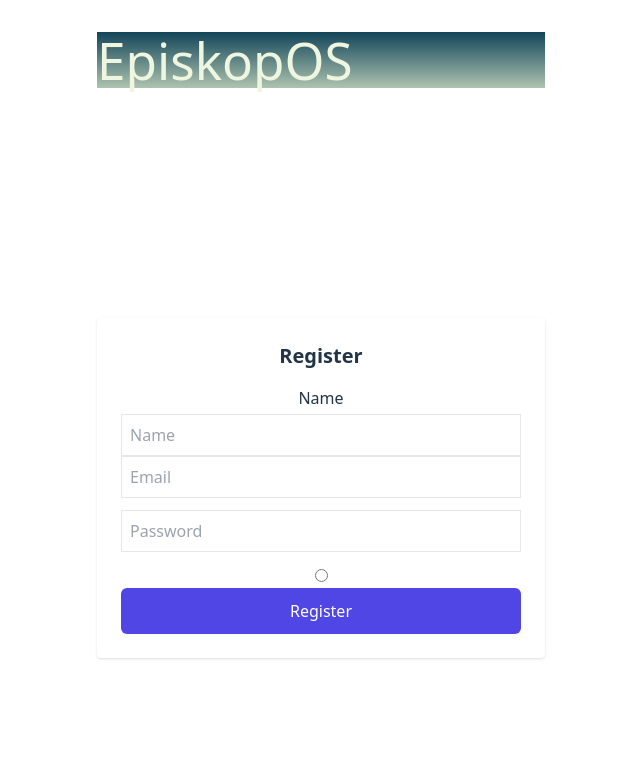
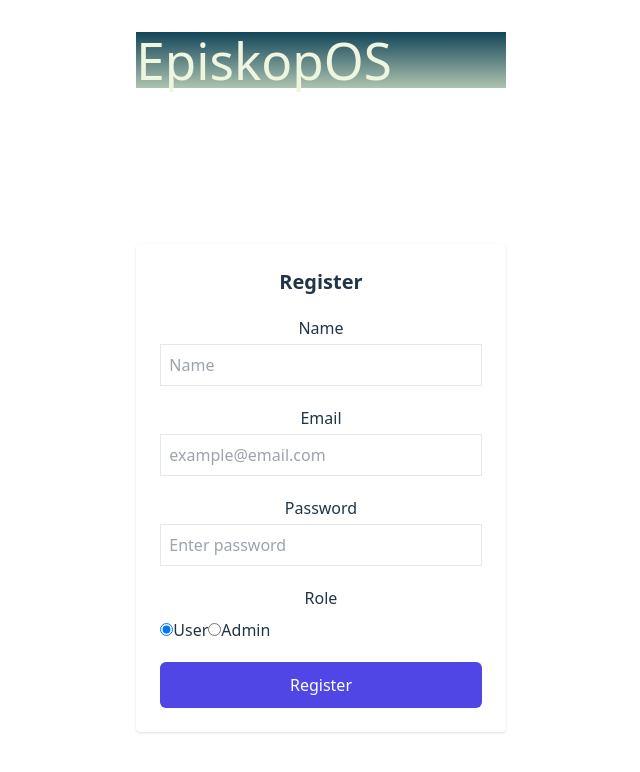
Before and after one commit to NduNdu21/EpiskopOS, a React (Vite) app in the folder frontend/: page /register in a window 1280 px wide. Shown: the top 772 px of the page, without its empty margins (319-959 px from the left). Built offline with nearby package versions, Linux system fonts and the light colour scheme; no server answers.

Commit message:
Register page skeleton complete

```diff
--- a/frontend/src/pages/Register.jsx
+++ b/frontend/src/pages/Register.jsx
@@ -45,7 +45,7 @@ const Register = () => {
 
   return (
     <div className="flex items-center justify-center min-h-screen">
-      <form onSubmit={handleSubmit} className="w-full max-w-md p-6 bg-white shadow rounded">
+      <form onSubmit={handleSubmit} className="w-full max-w-md p-6 bg-white shadow rounded space-y-5">
         <h2 className="text-xl mb-4 font-semibold">Register</h2>
 
         {/* Name */}
@@ -62,30 +62,59 @@ const Register = () => {
         </div>
 
         {/* Email */}
+        <div className="space-y-1">
+          <label htmlFor="email">Email</label>
           <input
             name="email"
             type="email"
-          placeholder="Email"
+            value={form.email}
+            placeholder="example@email.com"
             onChange={handleChange}
             className="border p-2 mb-3 w-full"
           />
+        </div>
 
         {/* Password */}
+        <div className="space-y-1">
+          <label htmlFor="password">Password</label>
           <input
             name="password"
             type="password"
-          placeholder="Password"
+            value={form.password}
+            placeholder="Enter password"
             onChange={handleChange}
             className="border p-2 mb-3 w-full"
           />
+        </div>
 
         {/* Role */}
+        {/* Field set to capture multiple radio buttons */}
+        <fieldset className="space-y-2">
+          <legend>Role</legend>
+          <div className="flex items-center">
+            <label>
               <input
+                type="radio"
                 name="role"
+                value="user"
+                checked={form.role === "user"}
+                onChange={handleChange}
+              />
+              <span>User</span>
+            </label>
+
+            <label>
+              <input
                 type="radio"
-          value="pastor"
+                name="role"
+                value="admin"
+                checked={form.role === "admin"}
+                onChange={handleChange}
               />
-
+              <span>Admin</span>
+            </label>
+          </div>
+        </fieldset>
 
         {/* Error display */}
         {error && (
```
Lines whose indentation alone changed are shown as unchanged.
